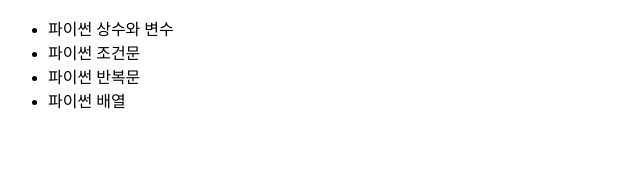
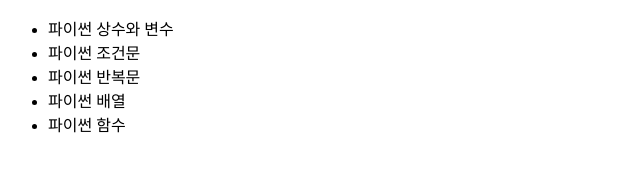
Before and after one commit to dksghtp/product, a plain HTML site: page index.html in a window 1280 px wide. Shown: the whole page, without its empty margins (0-640 px from the left). Drawn offline with Linux system fonts and the light colour scheme.

Commit message:
v5 수업내용 3차 변경

```diff
--- a/index.html
+++ b/index.html
@@ -13,6 +13,7 @@
         <li>파이썬 조건문</li>
         <li>파이썬 반복문</li>
         <li>파이썬 배열</li>
+        <li>파이썬 함수</li>
     </ul>
 </body>
 
```
